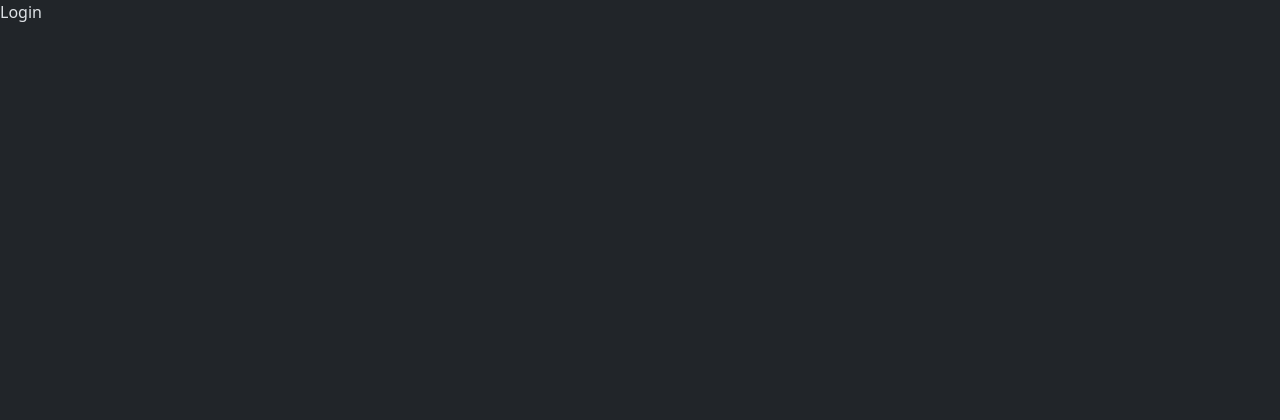
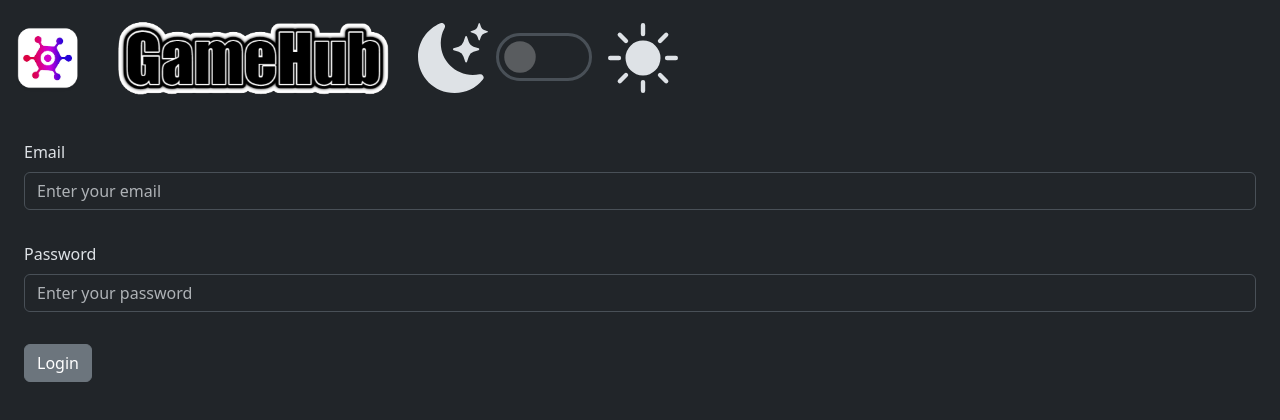
Before and after one commit to elenakovacheska1/game-hub1, a React (Vite) app: page /login in a window 1280 px wide. Shown: the top 420 px of the page. Built offline with nearby package versions, Linux system fonts and the light colour scheme.

Commit message:
forms for signup and login

```diff
--- a/src/App.tsx
+++ b/src/App.tsx
@@ -9,7 +9,6 @@ import OrderBy from "./components/OrderBy";
 import { useNavigate } from "react-router-dom";
 
 function App() {
-	const [colorMode, setColorMode] = useState("dark");
 	const [selectedGenreId, setSelectedGenreId] = useState(0);
 	const [selectedPlatformId, setSelectedPlatformId] = useState(0);
 	const [selectedOrderById, setSelectedOrderById] = useState(0);
@@ -49,7 +48,7 @@ function App() {
 			<div className="container">
 				<div className="row">
 					<div className="col">
-						<NavBar colorMode={colorMode} setColorMode={setColorMode} />
+						<NavBar />
 						<Search searchTerm={searchTerm} searchGame={searchGame} />
 					</div>
 				</div>
--- a/src/components/Game.tsx
+++ b/src/components/Game.tsx
@@ -1,9 +1,15 @@
 import { useLocation } from "react-router-dom";
 import GameCard from "./GameCard";
+import NavBar from "./NavBar";
 
 const Game = () => {
 	const gameId = parseInt(useLocation().pathname.substring(1));
-	return <GameCard id={gameId} descriptionLength={5000} />;
+	return (
+		<>
+			<NavBar />
+			<GameCard id={gameId} descriptionLength={5000} />
+		</>
+	);
 };
 
 export default Game;
--- a/src/components/Login.tsx
+++ b/src/components/Login.tsx
@@ -1,7 +1,44 @@
-import React from "react";
+import NavBar from "./NavBar";
 
 const Login = () => {
-	return <div>Login</div>;
+	return (
+		<>
+			<NavBar />
+			<div className="d-flex flex-column mb-3 mx-3">
+				<div className="p-2">
+					<div className="mb-3">
+						<label htmlFor="email" className="form-label">
+							Email
+						</label>
+						<input
+							type="text"
+							className="form-control"
+							id="email"
+							placeholder="Enter your email"
+						/>
+					</div>
+				</div>
+				<div className="p-2">
+					<div className="mb-3">
+						<label htmlFor="password" className="form-label">
+							Password
+						</label>
+						<input
+							type="password"
+							className="form-control"
+							id="password"
+							placeholder="Enter your password"
+						/>
+					</div>
+				</div>
+				<div className="p-2">
+					<button type="submit" className="btn btn-secondary">
+						Login
+					</button>
+				</div>
+			</div>
+		</>
+	);
 };
 
 export default Login;
--- a/src/components/NavBar.tsx
+++ b/src/components/NavBar.tsx
@@ -1,14 +1,11 @@
+import { useState } from "react";
 import styles from "../styles/NavBar.module.css";
 import logo from "../assets/logo.webp";
 import name from "../assets/name.png";
 import { BsMoonStarsFill, BsSunFill } from "react-icons/bs";
 
-interface Props {
-	colorMode: string;
-	setColorMode: (colorMode: string) => void;
-}
-
-const NavBar = ({ colorMode, setColorMode }: Props) => {
+const NavBar = () => {
+	const [colorMode, setColorMode] = useState("dark");
 	const toggleColorMode = () => {
 		const newColorMode = colorMode === "dark" ? "light" : "dark";
 		document.documentElement.setAttribute("data-bs-theme", newColorMode);
--- a/src/components/SignUp.tsx
+++ b/src/components/SignUp.tsx
@@ -1,6 +1,10 @@
+import NavBar from "./NavBar";
+
 const SignUp = () => {
 	return (
-		<div className="d-flex flex-column mb-3">
+		<>
+			<NavBar />
+			<div className="d-flex flex-column mb-3 mx-3">
 				<div className="p-2">
 					<div className="mb-3">
 						<label htmlFor="name" className="form-label">
@@ -33,7 +37,7 @@ const SignUp = () => {
 							Password
 						</label>
 						<input
-						type="text"
+							type="password"
 							className="form-control"
 							id="password"
 							placeholder="Enter your password"
@@ -46,6 +50,7 @@ const SignUp = () => {
 					</button>
 				</div>
 			</div>
+		</>
 	);
 };
 
```
Lines whose indentation alone changed are shown as unchanged.
